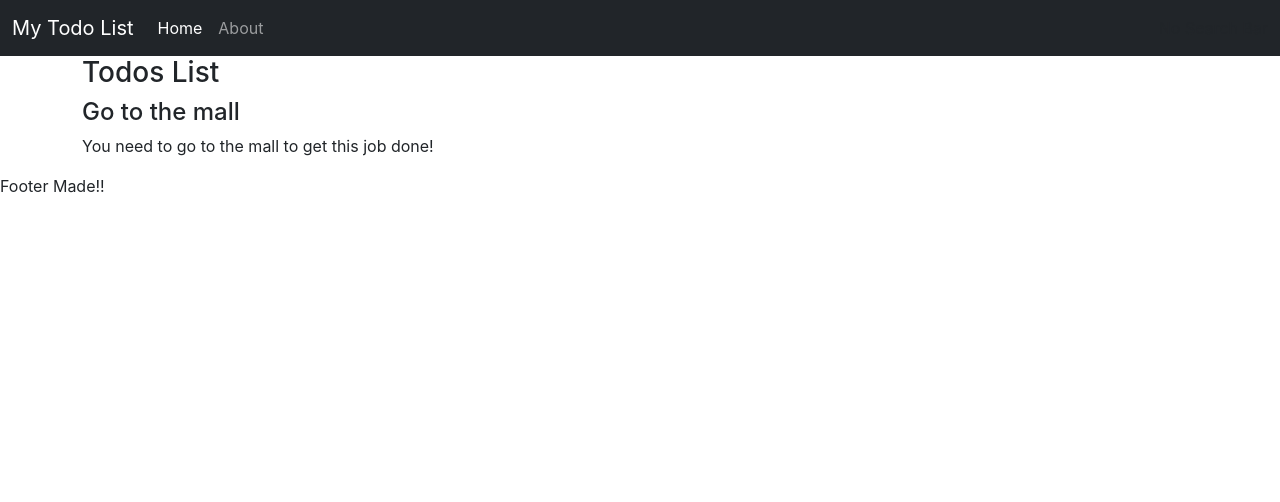
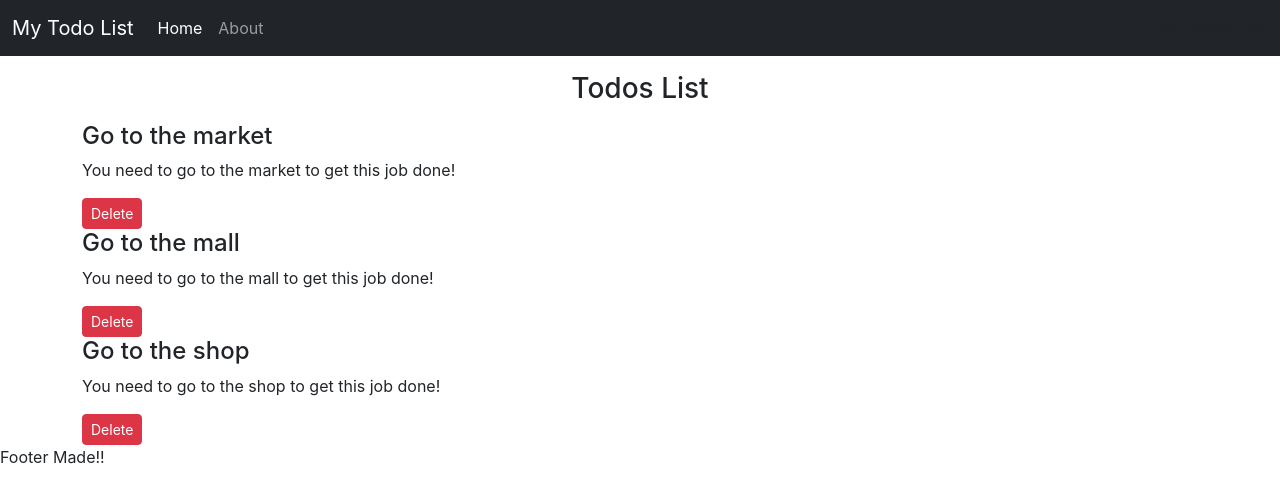
Before and after one commit to siddharth-singh-bhadouria/Starting-React, a React (Create React App) app: page / in a window 1280 px wide. Shown: the top 502 px of the page. Built offline with nearby package versions, Linux system fonts and the light colour scheme.

Commit message:
Some changes

```diff
--- a/src/App.js
+++ b/src/App.js
@@ -1,7 +1,7 @@
 import './App.css';
-import Header from './MyComponents/header';
-import { Footer } from './MyComponents/footer';
-import { Todos } from './MyComponents/todos';
+import Header from './MyComponents/Header';
+import { Footer } from './MyComponents/Footer';
+import { Todos } from './MyComponents/Todos';
 
 function App() {
   let todos = [
--- a/src/MyComponents/footer.js
+++ b/src/MyComponents/footer.js
@@ -1,5 +1,3 @@
-import React from 'react'
-
 export const Footer = () => {
     return (
         <div>
--- a/src/MyComponents/header.js
+++ b/src/MyComponents/header.js
@@ -1,4 +1,3 @@
-import React from 'react'
 import PropTypes from 'prop-types'
 
 export default function header(props) {
@@ -40,3 +39,8 @@
     title: PropTypes.string,
     searchBar: PropTypes.bool.isRequired
 }
+
+// const headingStyle = {
+//     color: 'red',
+//     backgroundColor: 'black'
+// }
--- a/src/MyComponents/todoItem.js
+++ b/src/MyComponents/todoItem.js
@@ -1,10 +1,9 @@
-import React from 'react'
-
 export default function TodoItem(props) {
     return (
         <div>
             <h4>{props.todo.title}</h4>
             <p>{props.todo.desc}</p>
+            <button className="btn btn-sm btn-danger">Delete</button>
         </div>
     )
 }
--- a/src/MyComponents/todos.js
+++ b/src/MyComponents/todos.js
@@ -1,11 +1,12 @@
-import React from 'react'
-import TodoItem from './todoItem'
+import TodoItem from './TodoItem'
 
 export const Todos = (props) => {
     return (
         <div className='container'>
-            <h3>Todos List</h3>
-            <TodoItem todo={props.todos[1]} />
+            <h3 className='text-center my-3'>Todos List</h3>
+            {props.todos.map(todo => {
+                return (<TodoItem todo={todo} />)
+            })}
         </div>
     )
 }
```
